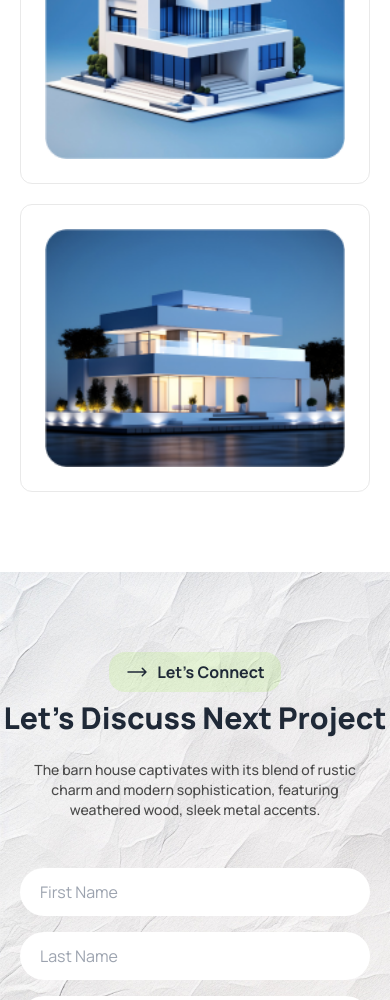
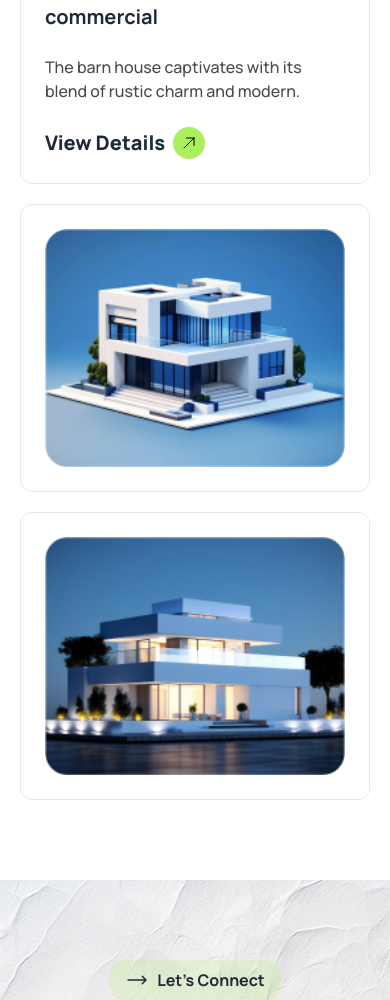
Before and after one commit to abid45342/Assignment-3, a plain HTML site: page index.html in a window 390 px wide. Shown: the part 4705-5705 px from the top of the page. Drawn offline with nearby package versions, Linux system fonts and the light colour scheme.

Commit message:
added the fourrth card

```diff
--- a/index.html
+++ b/index.html
@@ -448,13 +448,13 @@
             class="lg:flex lg:flex-row gap-5 flex flex-col items-center justify-center lg:w-4/5 w-full mx-auto lg:h-60 px-5"
           >
             <div
-              class="lg:w-1/4 order-2 lg:order-1 border border-[#E9E9E9] p-6 mx-4 lg:mx-0 rounded-xl h-full w-full"
+              class="lg:w-1/4 order-3 lg:order-1 border border-[#E9E9E9] p-6 mx-4 lg:mx-0 rounded-xl h-full w-full"
             >
               <img class="h-full w-full" src="images/img3.png" alt="" />
             </div>
 
             <div
-              class="lg:w-2/4 w-full order-1 lg:order-2 h-full border border-[#E9E9E9] p-6 rounded-xl lg:flex lg:flex-row flex flex-col gap-5"
+              class="lg:w-2/4 w-full order-2 lg:order-2 h-full border border-[#E9E9E9] p-6 rounded-xl lg:flex lg:flex-row flex flex-col gap-5"
             >
               <img class="lg:w-1/2 w-full" src="images/img4.png " alt="" />
               <div class="h-full w-full">
@@ -492,10 +492,15 @@
             </div>
 
             <div
-              class="lg:w-1/4 order-2 lg:order-3 w-full h-full border border-[#E9E9E9] p-6 rounded-xl"
+              class="lg:w-1/4 order-1 lg:order-3 w-full h-full border border-[#E9E9E9] p-6 rounded-xl"
             >
               <img class="h-full w-full" src="images/img5.png" alt="" />
             </div>
+            <div
+            class=" lg:hidden order-4 lg:w-1/4 order-1 lg:order-3 w-full h-full border border-[#E9E9E9] p-6 rounded-xl"
+          >
+            <img class="h-full w-full" src="images/img5.png" alt="" />
+          </div>
           </div>
           <!-- 2nd row end -->
         </div>
```
